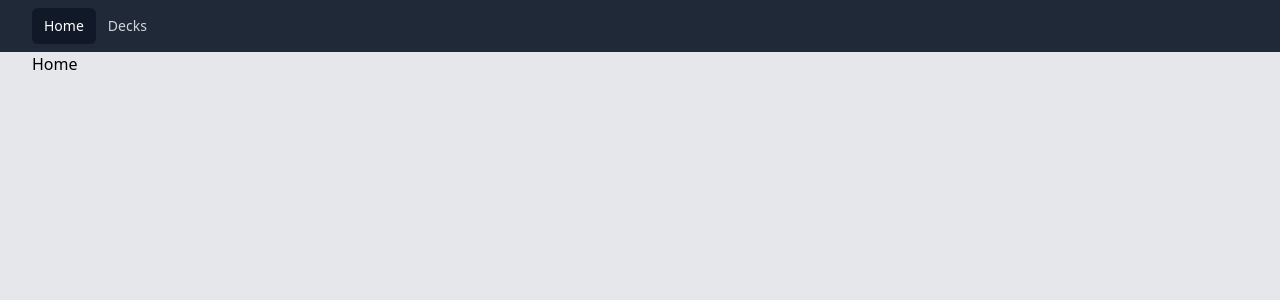
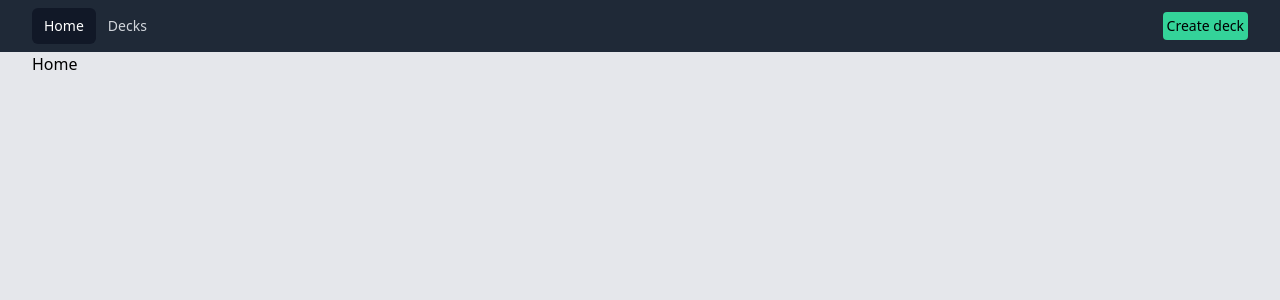
Before and after one commit to ByMykel/Yelena, a Vue app in the folder frontend/: page /decks in a window 1280 px wide. Shown: the top 300 px of the page. Built offline with nearby package versions, Linux system fonts and the light colour scheme.

Commit message:
feat: add button to create new decks.

```diff
--- a/frontend/src/components/Navbar.vue
+++ b/frontend/src/components/Navbar.vue
@@ -1,10 +1,19 @@
 <template>
     <div class="bg-gray-800">
-        <nav class="max-w-7xl mx-auto px-2 sm:px-6 lg:px-8">
-            <div class="flex py-2">
+        <div class="max-w-7xl mx-auto px-2 sm:px-6 lg:px-8">
+            <div class="flex justify-between py-2 items-center">
+                <nav>
+                    <div class="flex">
                         <router-link
                             to="/"
-                    class="block px-3 py-2 rounded-md text-sm font-medium"
+                            class="
+                                block
+                                px-3
+                                py-2
+                                rounded-md
+                                text-sm
+                                font-medium
+                            "
                             :class="
                                 $route.name === 'Home'
                                     ? 'bg-gray-900 text-white'
@@ -14,7 +23,14 @@
                         >
                         <router-link
                             to="/decks"
-                    class="block px-3 py-2 rounded-md text-sm font-medium"
+                            class="
+                                block
+                                px-3
+                                py-2
+                                rounded-md
+                                text-sm
+                                font-medium
+                            "
                             :class="
                                 $route.name === 'Decks'
                                     ? 'bg-gray-900 text-white'
@@ -24,6 +40,26 @@
                         >
                     </div>
                 </nav>
+                <div>
+                    <button
+                        class="
+                            flex
+                            items-center
+                            jutify-center
+                            bg-green-400
+                            hover:bg-green-500
+                            p-1
+                            rounded
+                            text-sm
+                            font-medium
+                        "
+                        @click="$emit('create-deck')"
+                    >
+                        Create deck
+                    </button>
+                </div>
+            </div>
+        </div>
     </div>
 </template>
 
```
Lines whose indentation alone changed are shown as unchanged.
